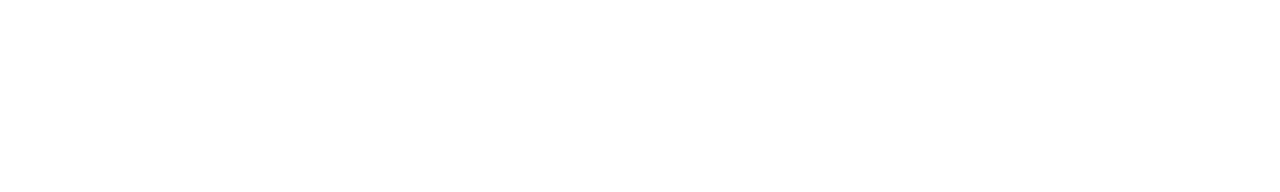
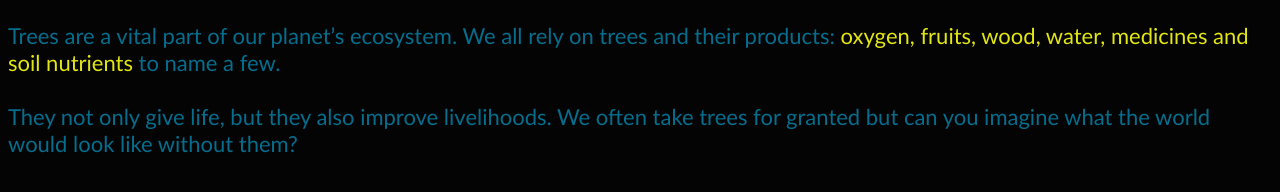
Before and after one commit to lab-brussels-1/All-about-trees-group4, a website: page index.html in a window 1280 px wide. Drawn offline with Linux system fonts and the light colour scheme.

Commit message:
Adding the introduction

```diff
--- a/index.html
+++ b/index.html
@@ -1,12 +1,31 @@
 <!DOCTYPE html>
 <html lang="en">
+
 <head>
   <meta charset="UTF-8" />
   <link rel="icon" type="image/svg+xml" href="./client/assets/favicon.ico" />
   <meta name="viewport" content="width=device-width, initial-scale=1.0" />
   <title>project!</title>
 
-    <link href="./styles/index.css" rel="stylesheet" />
+  <link href="./styles/style.css" rel="stylesheet" />
 </head>
-  <body></body>
+
+<body>
+
+  <div>
+    <section>
+      <p class="Introduction">
+        Trees are a vital part of our planet’s ecosystem.
+        We all rely on trees and their products: <span class="Trees-benefits"> oxygen, fruits, wood, water,
+          medicines and soil nutrients </span> to name a few. </br></br>
+        They not only give life, but they also improve livelihoods.
+        We often take trees for granted but can you imagine what the world
+        would look like without them?
+      </p>
+
+    </section>
+  </div>
+
+</body>
+
 </html>
--- /dev/null
+++ b/styles/style.css
@@ -0,0 +1,14 @@
+* {
+  background-color: rgb(5, 4, 4);
+}
+
+.Introduction {
+  font-size: 22px;
+  font-family: "Gill Sans", "Gill Sans MT", Calibri, "Trebuchet MS", sans-serif;
+  color: rgb(5, 109, 141);
+}
+
+.Trees-benefits {
+  font-weight: lighter;
+  color: rgb(226, 230, 18);
+}
```
Also changed, not shown: .cspell.json. Lines whose indentation alone changed are shown as unchanged.
